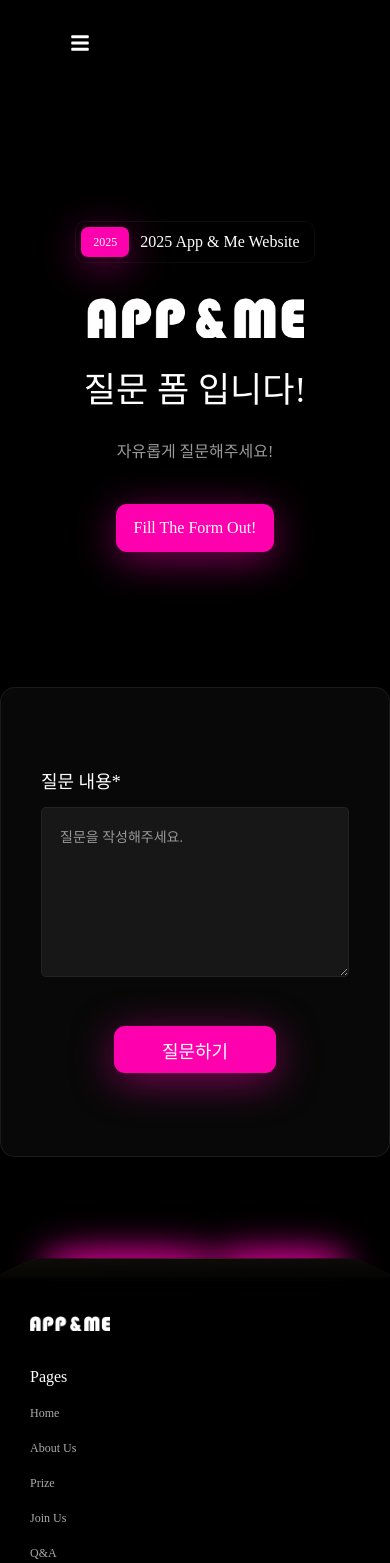
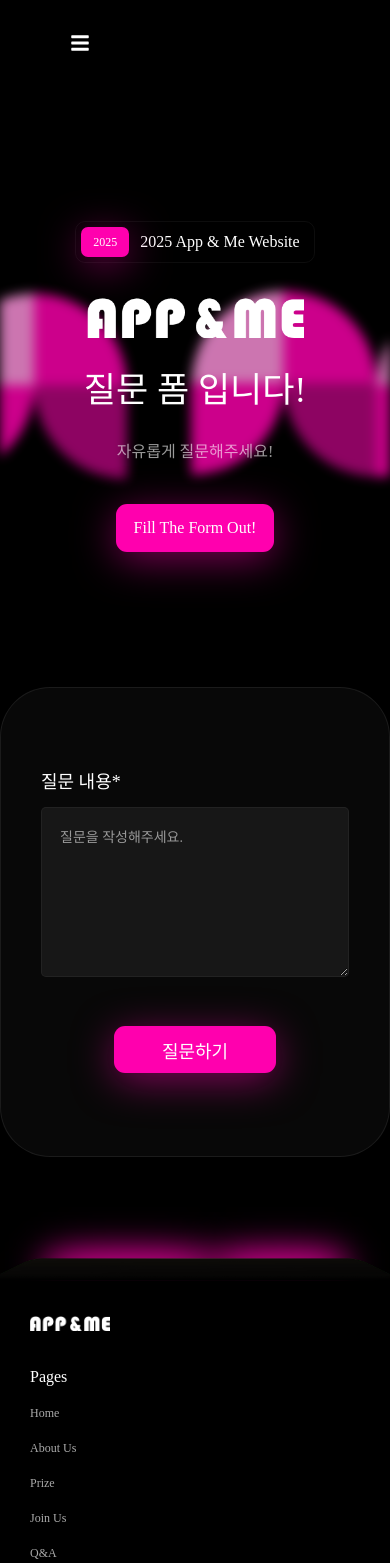
Before and after one commit to app-and-me/2025AppnMeWebsite_Client, a React (Create React App) app: page /QuestionForm in a window 390 px wide. Shown: the top 1563 px of the page. Built offline with nearby package versions, Linux system fonts and the light colour scheme.

Commit message:
fix : banner 추가

```diff
--- a/src/components/Common/Button.js
+++ b/src/components/Common/Button.js
@@ -2,7 +2,7 @@ import React from "react";
 
 export default function Button({ width, height, cursor = "pointer", backColor = "#FF00AE", text, onClick, fontSize, borderRadius, boxshadow = "0px 8px 40px 0px rgba(255, 0, 174, 0.5), inset 0px 0px 10px 1px rgba(255, 255, 255, 0), 0px 0px 0px 1px rgb(255, 0, 174)" }) {
     return (
-        <div>
+        <div style={{ zIndex: "1" }}>
             <div
                 onClick={onClick}
                 style={{
--- a/src/components/Common/TitleCard.js
+++ b/src/components/Common/TitleCard.js
@@ -6,12 +6,12 @@ export default function TitleCard({ infoTitle = "2025 App & Me Website", mainTit
         <div className={styles["all-container"]}>
             <div className={styles["infoTitle"]}>
                 <Button width={btnWeight} height={btnHeight} text={btnText} fontSize={fontSize} borderRadius={borderRadius} />
-                <span style={{whiteSpace:"nowrap"}}>{infoTitle}</span>
+                <span style={{ whiteSpace: "nowrap" }}>{infoTitle}</span>
             </div>
-            <img src="/images/Logo/logo.png"></img>
-            <div className={styles.mainTitle}>{mainTitle}</div>
+            <img src="/images/Logo/logo.png" style={{ zIndex: "1" }}></img>
+            <div style={{ zIndex: "1" }} className={styles.mainTitle}>{mainTitle}</div>
             <div className={styles.mainTitle}>{mainTitle2}</div>
-            <div className={styles["subTitle"]}>
+            <div style={{ zIndex: "1" }} className={styles["subTitle"]}>
                 <p>{subTitle1}</p>
                 <p>{subTitle2}</p>
             </div>
--- a/src/components/JoinUs/JoinForm.js
+++ b/src/components/JoinUs/JoinForm.js
@@ -241,7 +241,7 @@ export default function JoinForm() {
                     disabled={isPastDeadline}
                     required
                 />
-                <div style={{ margin: "30px 0", fontSize: "14px" }}>
+                <div style={{ margin: "15px 0", fontSize: "14px" }}>
                     {formData.motivate.length}/300
                 </div>
 
--- a/src/pages/QuestionFormPage.js
+++ b/src/pages/QuestionFormPage.js
@@ -4,6 +4,7 @@ import Footer from "../components/Common/Footer"
 import Bottom from "../components/Common/Bottom"
 import QForm from "../components/QnA/qForm"
 import Header from "../components/Common/TopHeader"
+import Banner from "../components/Home/MainTitle/Banner"
 
 import { useRef } from "react";
 import { motion } from "framer-motion";
@@ -19,6 +20,7 @@ export default function QuestionForm() {
     return (
         <div>
             <Header />
+            <Banner height={"70%"} />
             <div style={{ marginTop: "130px" }}>
                 <TitleCard
                     btnHeight={"28px"} btnWeight={"46px"} borderRadius={"6px"} fontSize={"12px"} btnText={"2025"}
@@ -26,7 +28,7 @@ export default function QuestionForm() {
                     subTitle1={"자유롭게 질문해주세요!"}
                 /></div>
 
-            <div style={{ display: "flex", flexDirection: "column", alignItems: "center", margin: "38px 0 136px 0" }}>
+            <div style={{ display: "flex", flexDirection: "column", alignItems: "center", margin: "38px 0 136px 0", zIndex: "1" }}>
                 <Button width={"156px"} height={"46px"} text={"Fill The Form Out!"} borderRadius={"10px"} onClick={scrollToForm} />
             </div>
 
--- a/src/styles/JoinUs/JoinForm.module.css
+++ b/src/styles/JoinUs/JoinForm.module.css
@@ -116,18 +116,20 @@ textarea::placeholder {
     transition: all 0.8s ease-out;
 }
 
-@media (max-width: 1200px) {
-
-}
+@media (max-width: 1200px) {}
 
 @media (max-width: 700px) {
+    .container {
+        border-radius: 50px;
+    }
 
     .borderContainer {
         padding: 0px;
+        border-radius: 50px;
     }
 
     form {
-        padding: 0 10px;
+        padding: 0 30px;
     }
 
     .firstLine {
```
